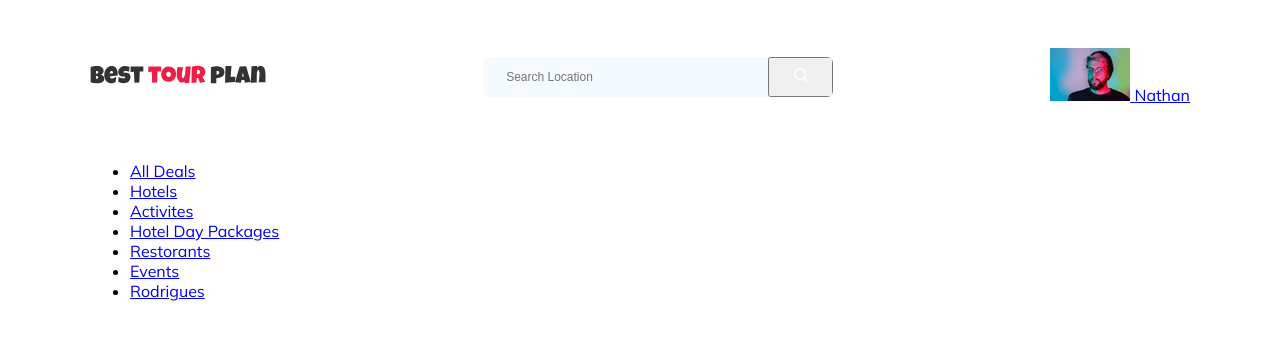
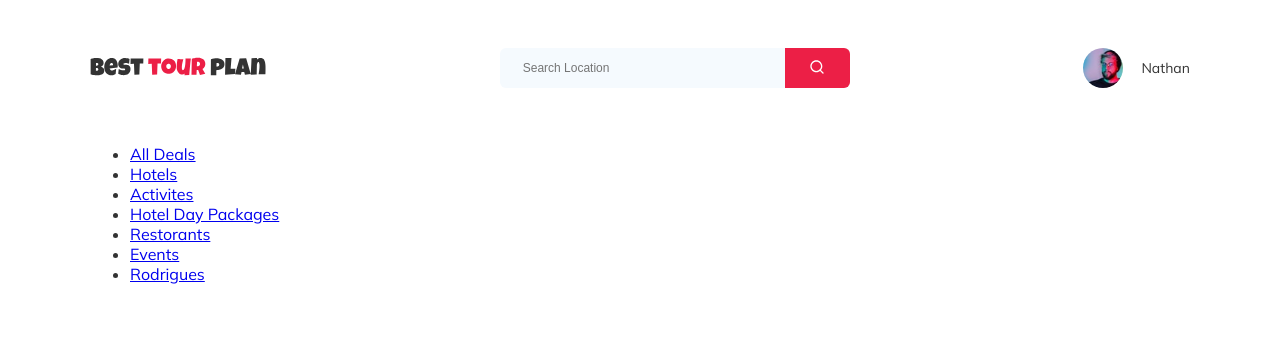
Before and after one commit to Artyom-svg/tour-plan, a plain HTML site: page index.html in a window 1280 px wide. Drawn offline with Linux system fonts and the light colour scheme.

Commit message:
create: fixed mistakes

```diff
--- a/sass/blocks/_header.sass
+++ b/sass/blocks/_header.sass
@@ -24,7 +24,7 @@
     border: none
     font-size: 12px
     line-height: 15px
-    $text-color
+    color: $text-color
   &__button
     position: absolute
     top: 0
@@ -45,5 +45,5 @@
   &__name
     font-size: 14px
     line-hieght: 18px
-    $text-color
+    color: $text-color
     margin-left: 18px
```
Also changed, not shown: css/style.css, 1 other file.
